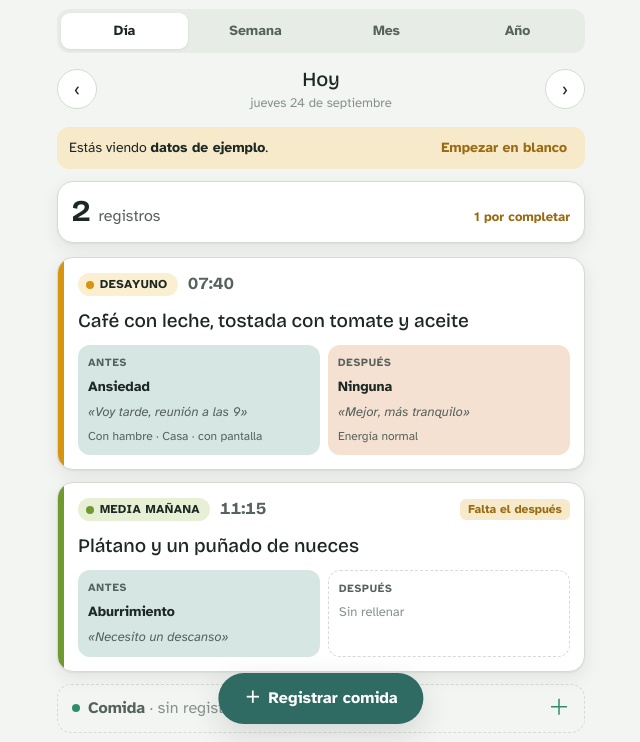
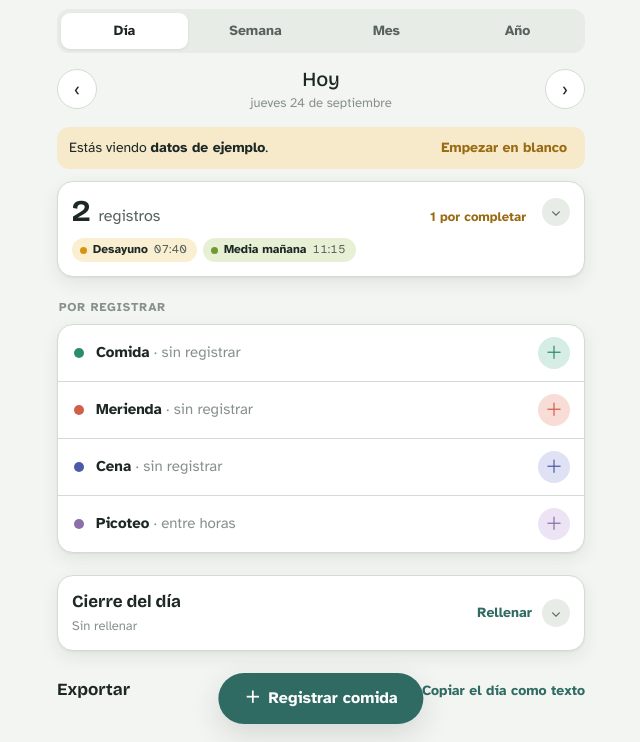
Before and after one commit to icaraballo/Comida_App, a plain HTML site: page app/index.html in a window 1280 px wide. Shown: the part 58-800 px from the top of the page, without its empty margins (319-959 px from the left). Drawn offline with nearby package versions, Linux system fonts and the light colour scheme.

Commit message:
app v0.5: vista Día con registros y cierre plegables, pendientes en lista agrupada
Co-Authored-By: Claude Opus 5.5 <noreply@anthropic.com>

```diff
--- a/app/index.html
+++ b/app/index.html
@@ -128,11 +128,32 @@ button{cursor:pointer}
 .summary .big{font-family:var(--f-display);font-weight:700;font-size:30px;line-height:1;font-variant-numeric:tabular-nums}
 .summary .of{color:var(--ink-2)}
 .summary .pend{margin-left:auto;font-size:13px;color:var(--warn);font-weight:700}
-.slot{--t:var(--accent);display:flex;align-items:center;justify-content:space-between;gap:10px;border:1.5px dashed var(--line);border-radius:14px;padding:12px 14px;background:transparent;color:var(--ink-3);width:100%;text-align:left}
-.slot:hover{border-color:var(--t)}
-.slot b i{display:inline-block;width:8px;height:8px;border-radius:50%;background:var(--t);margin-right:8px;vertical-align:1px}
-.slot b{color:var(--ink-2);font-weight:700}
-.slot span:last-child{font-size:22px;line-height:1;color:var(--t)}
+.slots{background:var(--surface);border:1px solid var(--line);border-radius:16px;box-shadow:var(--card-shadow);overflow:hidden}
+.slot{--t:var(--accent);--ts:var(--surface-2);display:flex;align-items:center;gap:12px;border:0;border-bottom:1px solid var(--line);padding:12px 14px 12px 16px;background:transparent;color:var(--ink-3);width:100%;text-align:left;font-size:15px}
+.slot:last-child{border-bottom:0}
+.slot:hover{background:var(--bg)}
+.slot .dot{width:10px;height:10px;border-radius:50%;background:var(--t);flex:none}
+.slot b{color:var(--ink);font-weight:700}
+.slot .add{margin-left:auto;width:32px;height:32px;border-radius:50%;background:var(--ts);color:var(--t);display:grid;place-items:center;font-size:18px;line-height:1;flex:none}
+.sub-h{font-size:12px;font-weight:700;letter-spacing:.07em;text-transform:uppercase;color:var(--ink-3);margin:22px 2px 8px}
+details.fold > summary{list-style:none;cursor:pointer}
+details.fold > summary::-webkit-details-marker{display:none}
+.fold .chev{width:28px;height:28px;border-radius:50%;background:var(--surface-2);display:grid;place-items:center;font-size:14px;color:var(--ink-2);flex:none;transition:transform .15s ease}
+.fold[open] .chev{transform:rotate(180deg)}
+details.reg > summary.summary{margin-bottom:0}
+details.reg[open] > summary.summary{margin-bottom:12px}
+.summary .chev{margin-left:auto;align-self:center}
+.summary .pend + .chev{margin-left:8px}
+.chips{display:flex;flex-wrap:wrap;gap:6px}
+.chip{display:inline-flex;align-items:center;gap:6px;background:var(--ts);border-radius:999px;padding:3px 10px 3px 8px;font-size:12px;font-weight:700;color:var(--ink)}
+.chip i{width:7px;height:7px;border-radius:50%;background:var(--t)}
+.chip span{font-weight:400;color:var(--ink-2);font-variant-numeric:tabular-nums}
+details.cierre{background:var(--surface);border:1px solid var(--line);border-radius:16px;box-shadow:var(--card-shadow);margin-top:22px}
+details.cierre > summary{display:flex;align-items:center;gap:10px;padding:14px}
+details.cierre > summary .tt{flex:1;min-width:0;display:grid;gap:2px}
+details.cierre > summary h3{margin:0;font-family:var(--f-display);font-weight:700;font-size:17px}
+details.cierre > summary small{font-size:13px;color:var(--ink-3);overflow:hidden;text-overflow:ellipsis;white-space:nowrap}
+details.cierre .dayinfo{border:0;box-shadow:none;border-top:1px solid var(--line);border-radius:0 0 16px 16px;padding:4px 14px}
 
 .section-h{display:flex;align-items:baseline;justify-content:space-between;margin:26px 0 10px}
 .section-h h3{margin:0;font-family:var(--f-display);font-weight:700;font-size:17px}
@@ -298,15 +319,15 @@ const TODAY=iso(new Date());
 /* ---------- state ---------- */
 const uid=()=>Math.random().toString(36).slice(2,10);
 let data=load();
-let ui={view:'dia',cursor:TODAY};
-try{const u=JSON.parse(localStorage.getItem(STORE+'-ui')||'null');if(u&&u.view)ui.view=u.view;}catch(e){}
+let ui={view:'dia',cursor:TODAY,abiertos:{}};
+try{const u=JSON.parse(localStorage.getItem(STORE+'-ui')||'null');if(u&&u.view)ui.view=u.view;if(u&&u.abiertos)ui.abiertos=u.abiertos;}catch(e){}
 
 function load(){
   try{const raw=localStorage.getItem(STORE);if(raw){const d=JSON.parse(raw);if(d&&d.ingestas){normData(d);return d;}}}catch(e){}
   return seed();
 }
 function save(){try{localStorage.setItem(STORE,JSON.stringify(data));}catch(e){}}
-function saveUi(){try{localStorage.setItem(STORE+'-ui',JSON.stringify({view:ui.view}));}catch(e){}}
+function saveUi(){try{localStorage.setItem(STORE+'-ui',JSON.stringify({view:ui.view,abiertos:ui.abiertos}));}catch(e){}}
 
 function seed(){
   const d={ingestas:{},dias:{},ejemplos:true};
@@ -424,15 +445,25 @@ function renderDia(){
   const items=byDay(ui.cursor);
   const used=new Set(items.map(x=>x.tipo));
   const pend=items.filter(x=>!hasAfter(x)||!hasBefore(x)).length;
-  let h='<section class="summary" aria-label="Resumen del día"><div class="nums"><span class="big">'+items.length+'</span><span class="of">registro'+(items.length===1?'':'s')+'</span>'+(pend?'<span class="pend">'+pend+' por completar</span>':'')+'</div></section>';
-  h+='<div class="list">'+items.map(mealCard).join('');
+  const nums='<div class="nums"><span class="big">'+items.length+'</span><span class="of">registro'+(items.length===1?'':'s')+'</span>'+(pend?'<span class="pend">'+pend+' por completar</span>':'');
+  /* Lo registrado va plegado (se ve en las píldoras de la cabecera); lo pendiente, siempre a la vista. */
+  let h;
+  if(!items.length)h='<section class="summary" aria-label="Resumen del día">'+nums+'</div></section>';
+  else{
+    const chips='<div class="chips">'+items.map(x=>'<span class="chip t-'+x.tipo+'"><i></i>'+esc(TIPO_LBL[x.tipo])+'<span>'+esc(x.hora||'')+'</span></span>').join('')+'</div>';
+    h='<details class="fold reg" data-fold="reg"'+(ui.abiertos.reg?' open':'')+'><summary class="summary" aria-label="Registros del día">'+nums+'<span class="chev" aria-hidden="true">⌄</span></div>'+chips+'</summary>'
+      +'<div class="list">'+items.map(mealCard).join('')+'</div></details>';
+  }
+  h+='<div class="sub-h">Por registrar</div><div class="slots">';
   TIPOS.filter(([k])=>k!=='picoteo'&&!used.has(k)).forEach(([k,l])=>{
-    h+='<button class="slot t-'+k+'" data-new="'+k+'"><span><b><i></i>'+l+'</b> · sin registrar</span><span aria-hidden="true">＋</span></button>';
+    h+='<button class="slot t-'+k+'" data-new="'+k+'"><span class="dot"></span><span><b>'+l+'</b> · sin registrar</span><span class="add" aria-hidden="true">＋</span></button>';
   });
-  h+='<button class="slot t-picoteo" data-new="picoteo"><span><b><i></i>Picoteo</b> · entre horas</span><span aria-hidden="true">＋</span></button></div>';
+  h+='<button class="slot t-picoteo" data-new="picoteo"><span class="dot"></span><span><b>Picoteo</b> · entre horas</span><span class="add" aria-hidden="true">＋</span></button></div>';
   const di=data.dias[ui.cursor]||{};
-  h+='<div class="section-h"><h3>Cierre del día</h3><button class="linkbtn" id="editDay">'+(Object.keys(di).length?'Editar':'Rellenar')+'</button></div>';
-  h+='<div class="dayinfo"><dl>'+cierreRows(di).map(([k,,l,v])=>'<div class="row"><dt>'+l+'</dt><dd class="'+(v?'':'empty')+'">'+esc(v||'Sin anotar')+'</dd></div>').join('')+'</dl></div>';
+  const rows=cierreRows(di),hechos=rows.filter(r=>r[3]).map(r=>r[1].toLowerCase());
+  h+='<details class="fold cierre" data-fold="cierre"'+(ui.abiertos.cierre?' open':'')+'><summary><span class="tt"><h3>Cierre del día</h3><small>'+(hechos.length?'Anotado: '+esc(hechos.join(', ')):'Sin rellenar')+'</small></span>'
+    +'<button class="linkbtn" id="editDay">'+(Object.keys(di).length?'Editar':'Rellenar')+'</button><span class="chev" aria-hidden="true">⌄</span></summary>';
+  h+='<div class="dayinfo"><dl>'+rows.map(([k,,l,v])=>'<div class="row"><dt>'+l+'</dt><dd class="'+(v?'':'empty')+'">'+esc(v||'Sin anotar')+'</dd></div>').join('')+'</dl></div></details>';
   return h;
 }
 function renderSemana(){
@@ -797,7 +828,7 @@ document.addEventListener('click',e=>{
   if(t.dataset.new){openIngesta(null,t.dataset.new);return;}
   if(t.dataset.day){ui.view='dia';ui.cursor=t.dataset.day;saveUi();render();window.scrollTo(0,0);return;}
   if(t.dataset.month){ui.view='mes';ui.cursor=t.dataset.month;saveUi();render();return;}
-  if(t.id==='editDay'){openDay();return;}
+  if(t.id==='editDay'){e.preventDefault();openDay();return;}
   if(t.id==='exportRange'){openExport();return;}
   if(t.dataset.fmt){expFmt=t.dataset.fmt;try{localStorage.setItem(STORE+'-fmt',expFmt);}catch(e){}fillExport();return;}
   if(t.id==='saveExport'){saveExport();return;}
@@ -837,6 +868,7 @@ document.addEventListener('click',e=>{
     if(map[name]){const f=document.querySelector('[data-other="'+map[name][0]+'"]');f.hidden=!sel.includes(map[name][1]);if(!f.hidden)f.querySelector('input').focus();}
   }
 });
+document.addEventListener('toggle',e=>{const d=e.target;if(d.dataset&&d.dataset.fold){ui.abiertos[d.dataset.fold]=d.open;saveUi();}},true);
 document.addEventListener('change',e=>{if(e.target.id==='importFile'&&e.target.files[0])readImport(e.target.files[0]);});
 document.addEventListener('submit',e=>{e.preventDefault();if(e.target.id==='fIng')saveIngesta();if(e.target.id==='fDay')saveDay();});
 document.addEventListener('keydown',e=>{if(e.key==='Escape'&&$('overlay').innerHTML)close();});
```
